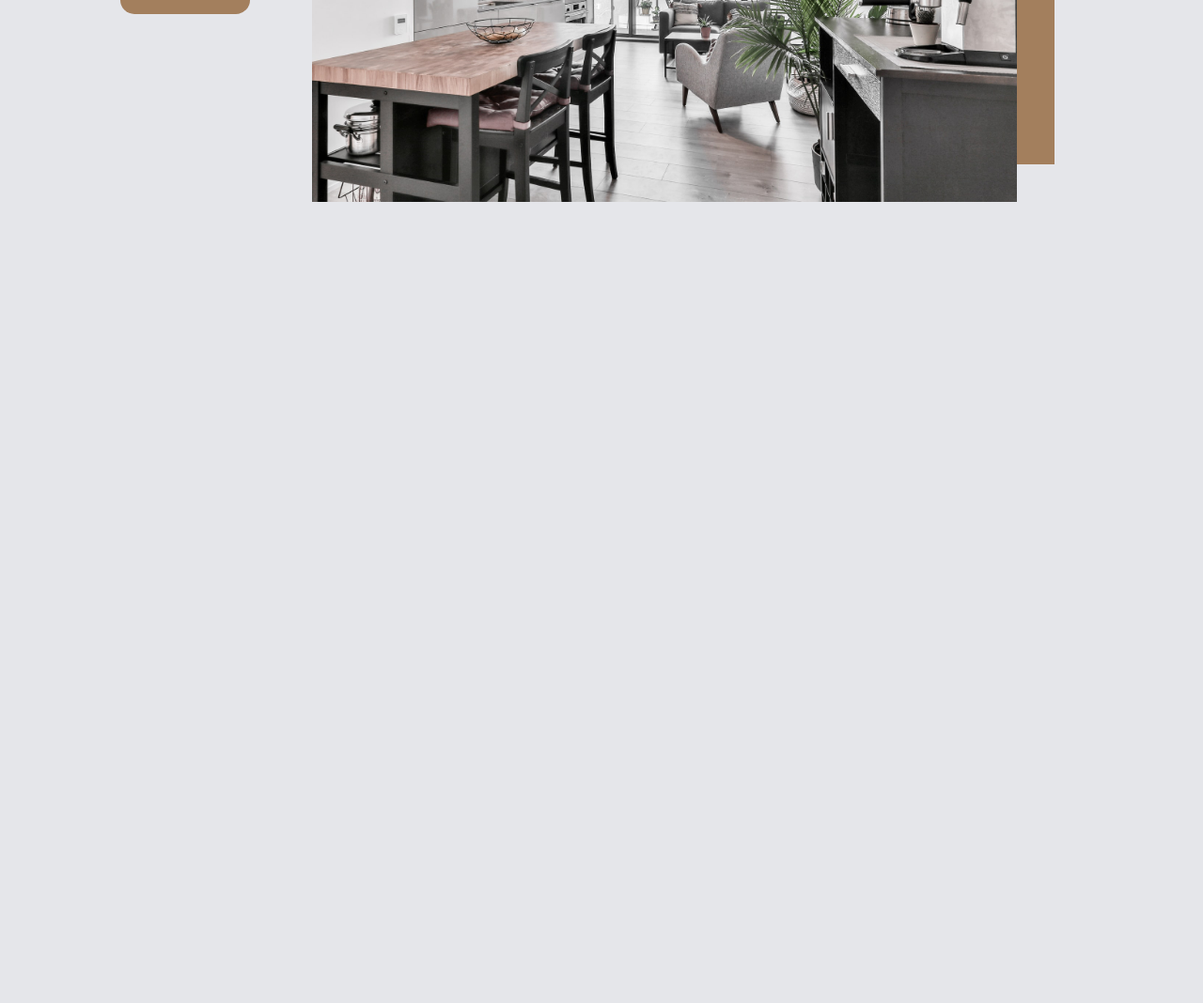
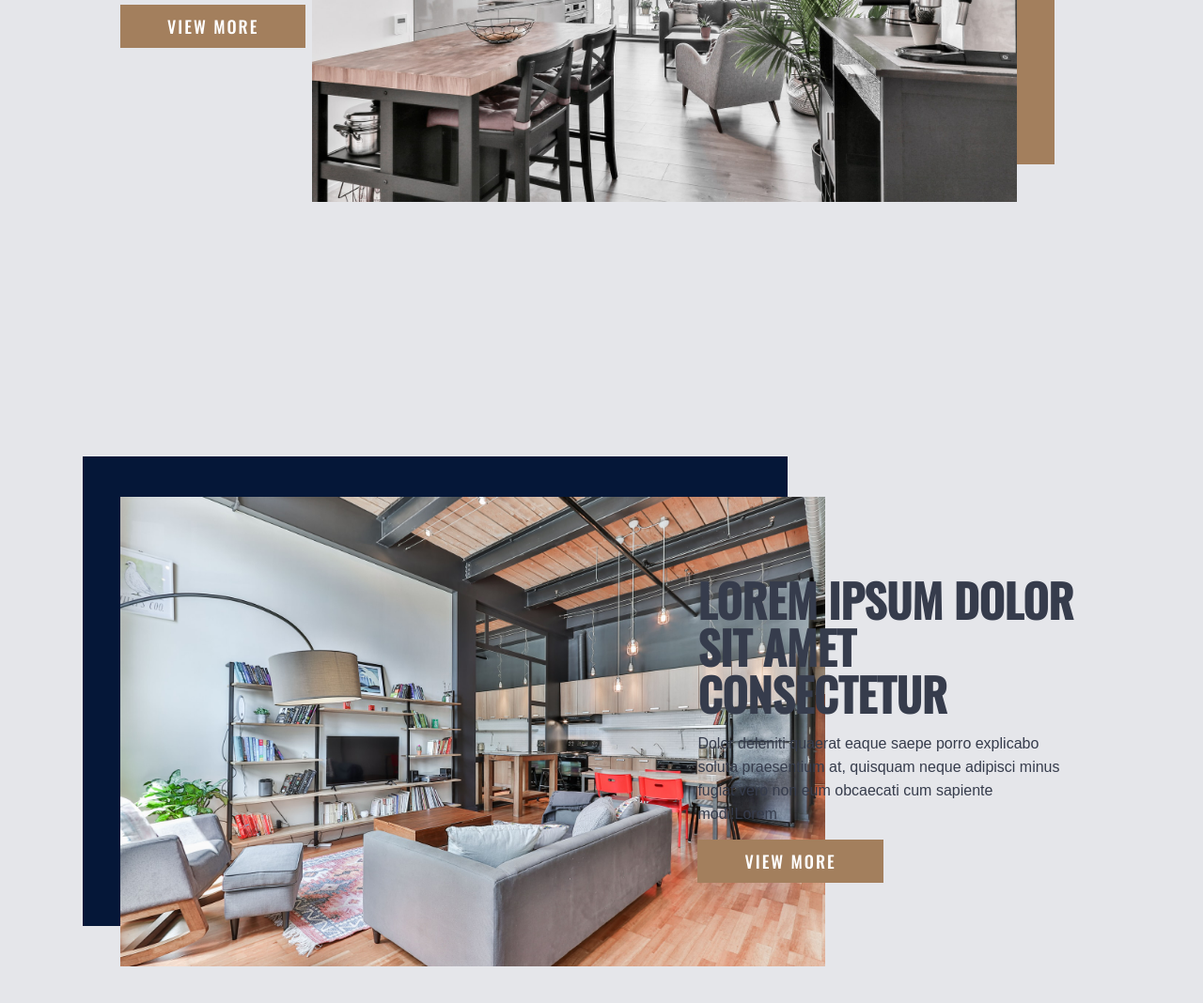
Before and after one commit to miguelsndc/js-academind-course, a website: page GSAP/images/scroll-triggering/index.html in a window 1280 px wide. Shown: the part 500-1568 px from the top of the page at 94% size. Before the commit the page ends 800 px from the top, so only its background shows below. Drawn offline with nearby package versions, Linux system fonts and the light colour scheme.

Commit message:
modifying layout

```diff
--- a/GSAP/images/scroll-triggering/css/main.css
+++ b/GSAP/images/scroll-triggering/css/main.css
@@ -2,6 +2,11 @@
   margin: 0;
   padding: 0;
   box-sizing: border-box;
+}
+
+html {
+  width: 100%;
+  height: 100%;
 }
 
 body {
@@ -19,7 +24,7 @@ ol {
 
 /* INTRO ============================ */
 
-.intro {
+/* .intro {
   background: #051738;
   position: fixed;
   top: 0;
@@ -56,9 +61,10 @@ ol {
 .hide span {
   transform: translateY(100%);
   display: inline-block;
-}
+} */
 
 /* NAVIGATION ======================= */
+
 nav {
   width: 100%;
   height: 8vh;
@@ -143,16 +149,16 @@ nav .container ul li a:hover {
 #landing button {
   outline: 0;
   border: 0;
-  border-radius: 15px;
-  padding: 15px 25px;
+  padding: 10px 50px;
 
   background-color: #a37f5d;
-  font-size: 20px;
+  font-size: 18px;
 
   font-family: "Oswald", sans-serif;
   color: white;
   font-weight: 500;
   cursor: pointer;
+  letter-spacing: 2px;
 
   transition: all 0.2s;
 }
@@ -186,3 +192,89 @@ nav .container ul li a:hover {
   background-color: #a37f5d;
   z-index: -1;
 }
+
+main {
+  display: flex;
+  align-items: center;
+  justify-content: center;
+  margin-bottom: 1000px;
+  position: relative;
+  height: 100%;
+}
+
+main #main-container {
+  width: 80%;
+  position: absolute;
+  margin: 0 auto;
+  top: 950px;
+  display: flex;
+  padding-bottom: 1000px;
+}
+
+main #main-container .img-container {
+  position: absolute;
+  left: 0px;
+  top: 15px;
+  left: 100;
+  width: 750px;
+  height: 500px;
+  transition: all 0.2s;
+}
+
+main #main-container .img-container img {
+  width: 100%;
+  height: 100%;
+}
+
+main #main-container .info {
+  position: absolute;
+  width: 40%;
+  top: 100px;
+  right: 0;
+}
+
+main #main-container .info .slogan {
+  font-family: "Oswald", sans-serif;
+  color: #363c4c;
+  text-transform: uppercase;
+  font-size: 48px;
+  line-height: 50px;
+}
+
+main #main-container .info .text-1 {
+  padding: 15px 15px 15px 0;
+  line-height: 25px;
+  color: #363c4c;
+}
+
+main #main-container .info button {
+  outline: 0;
+  border: 0;
+  padding: 10px 50px;
+
+  background-color: #a37f5d;
+  font-size: 18px;
+
+  font-family: "Oswald", sans-serif;
+  color: white;
+  font-weight: 500;
+  cursor: pointer;
+  letter-spacing: 2px;
+
+  transition: all 0.2s;
+}
+
+main #main-container .info button:hover {
+  background-color: #051738;
+  transform: translateX(15px);
+}
+
+main #main-container .background {
+  position: absolute;
+  width: 750px;
+  height: 500px;
+  left: -40px;
+  top: -28px;
+  background-color: #051738;
+  z-index: -1;
+}
--- a/GSAP/images/scroll-triggering/index.html
+++ b/GSAP/images/scroll-triggering/index.html
@@ -23,7 +23,7 @@
     </div>
   </nav>
 
-  <div class="intro">
+  <!-- <div class="intro">
     <div class="intro-text">
       <h1 class="hide">
         <span class="text">
@@ -42,12 +42,12 @@
       </h1>
     </div>
   </div>
-  <div class="slider"></div>
+  <div class="slider"></div> -->
 
   <section id="landing-container">
     <section id="landing">
       <div class="info">
-        <h1 class="slogan">Lorem Ipsum Dolor Sit Amet Aperda</h1>
+        <h1 class="slogan">Lorem Ipsum Dolor Sit Amet consectetur</h1>
         <p class="text-1">Lorem ipsum dolor sit amet consectetur adipisicing elit. Dolor deleniti quaerat eaque saepe porro explicabo soluta praesentium at, quisquam neque adipisci minus fugiat vero non eum obcaecati cum sapiente modi!Lorem</p>
         <button type="button" class="btn">VIEW MORE</button>
       </div>
@@ -56,6 +56,21 @@
     </section>
   </section>
 
+  <main>
+    <section id="main-container">
+      <div class="img-container">
+        <img src="./images/sidekix-media-McmcjgGk8uM-unsplash.jpg" alt="living room">
+      </div>
+      <div class="background"></div>
+      <div class="info">
+        <h1 class="slogan">Lorem Ipsum Dolor Sit Amet consectetur</h1>
+        <p class="text-1">Dolor deleniti quaerat eaque saepe porro explicabo soluta praesentium at, quisquam neque adipisci minus fugiat vero non eum obcaecati cum sapiente modi!Lorem</p>
+        <button type="button" class="btn">VIEW MORE</button>
+      </div>
+    </section>
+  </main>
+
+
 
 </body>
 </html>
--- a/GSAP/images/scroll-triggering/js/app.js
+++ /dev/null
@@ -1,15 +0,0 @@
-const tl = gsap.timeline({
-  defaults: {
-    ease: "power1.out"
-  }
-});
-
-// INTRO ===============================================================
-
-tl.to('.text', { y: '0%', duration: 1, stagger: 0.25 })
-tl.to('.slider', { y: "-100%", duration: 1.5, })
-tl.to('.intro', { y: "-100%", duration: 1 }, "-=1")
-tl.fromTo('nav', { y: '20%', opacity: 0 }, { y: '0%', opacity: 1, duration: 0.5 })
-tl.fromTo('#landing', { y: '20%', opacity: 0 }, { y: '0%', opacity: 1, duration: 0.8 }, "-=0.5")
-
-// SCROLL ==============================================================
```
Also changed, not shown: GSAP/images/scroll-triggering/js/app.ts (added, +15 -0 lines).
